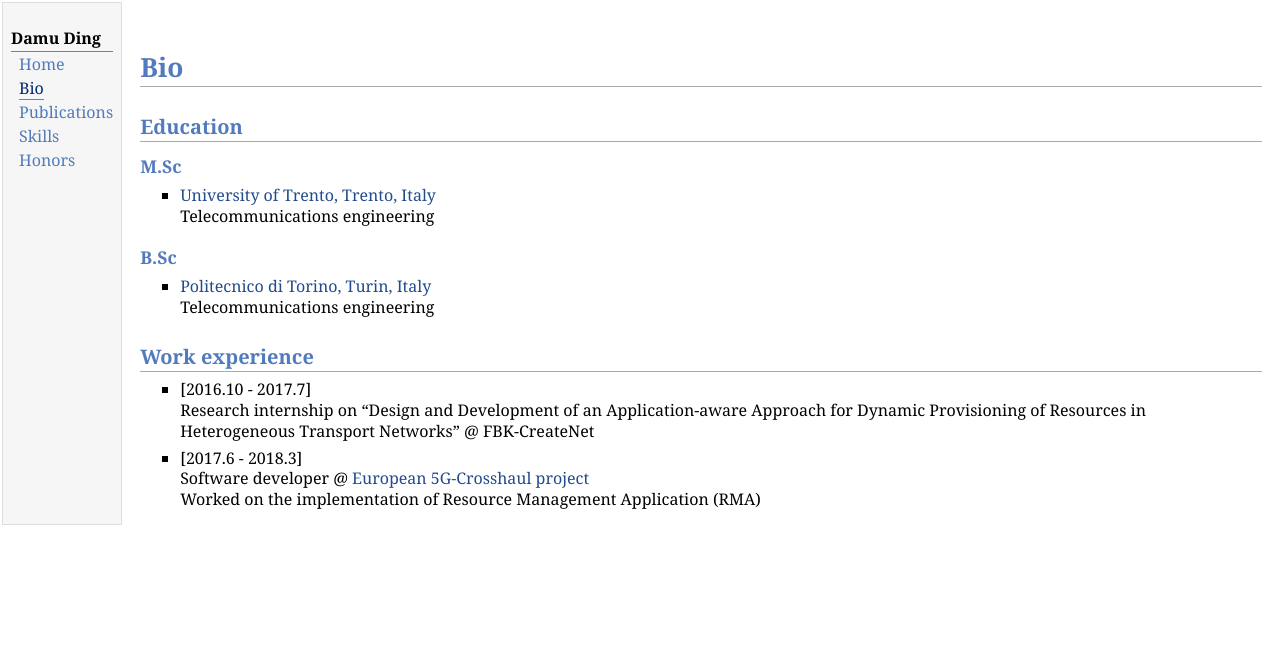
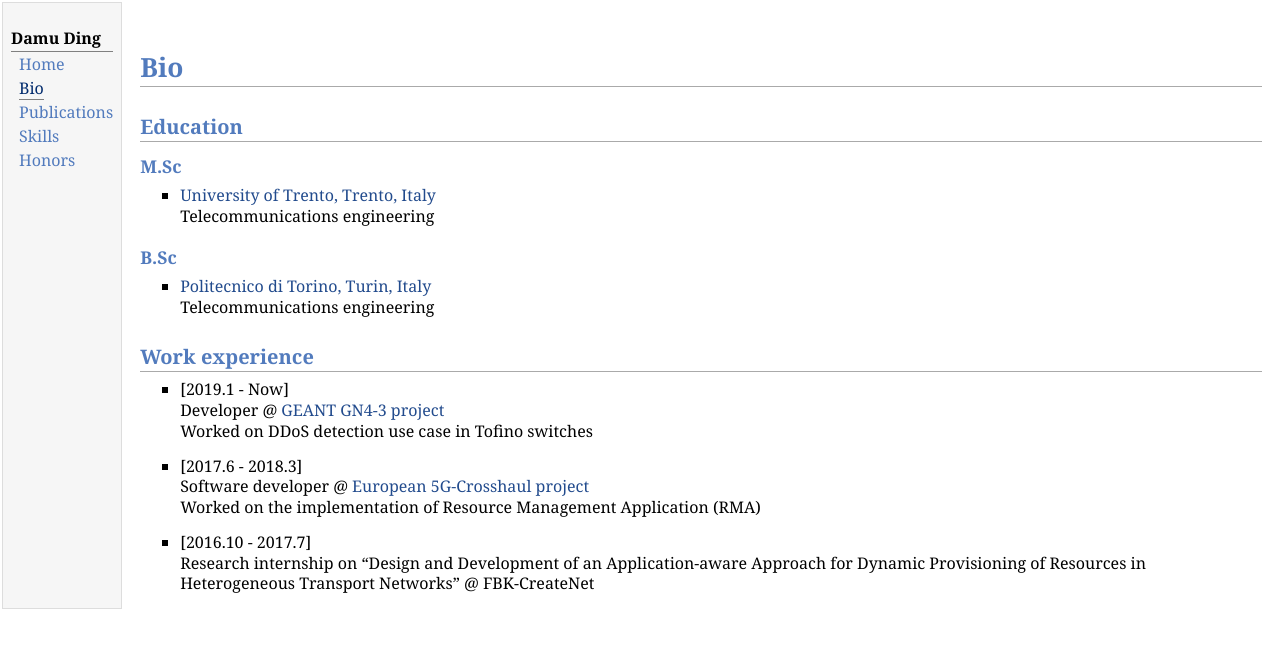
Before and after one commit to DINGDAMU/Personal-page, a plain HTML site: page bio.html in a window 1280 px wide. Drawn offline with Linux system fonts and the light colour scheme.

Commit message:
update bio

```diff
--- a/bio.html
+++ b/bio.html
@@ -36,12 +36,20 @@ Telecommunications engineering</p>
 </ul>
 <h2>Work experience</h2>
 <ul>
-<li><p>[2016.10 - 2017.7] <br />
-Research internship on &ldquo;Design and Development of an Application-aware Approach for Dynamic Provisioning of Resources in Heterogeneous Transport Networks&rdquo; @ FBK-CreateNet</p>
+<li><p>[2019.1 - Now] <br />
+Developer @ <a href="https://www.geant.org/Projects/GEANT_Project_GN4-3/">GEANT GN4-3 project</a> <br />
+Worked on DDoS detection use case in Tofino switches</p>
 </li>
+</ul>
+<ul>
 <li><p>[2017.6 - 2018.3] <br />
 Software developer @ <a href="http://5g-crosshaul.eu/">European 5G-Crosshaul project</a> <br />
 Worked on the implementation of Resource Management Application (RMA)</p>
+</li>
+</ul>
+<ul>
+<li><p>[2016.10 - 2017.7] <br />
+Research internship on &ldquo;Design and Development of an Application-aware Approach for Dynamic Provisioning of Resources in Heterogeneous Transport Networks&rdquo; @ FBK-CreateNet</p>
 </li>
 </ul>
 </td>
```
Also changed, not shown: 1 other file.
